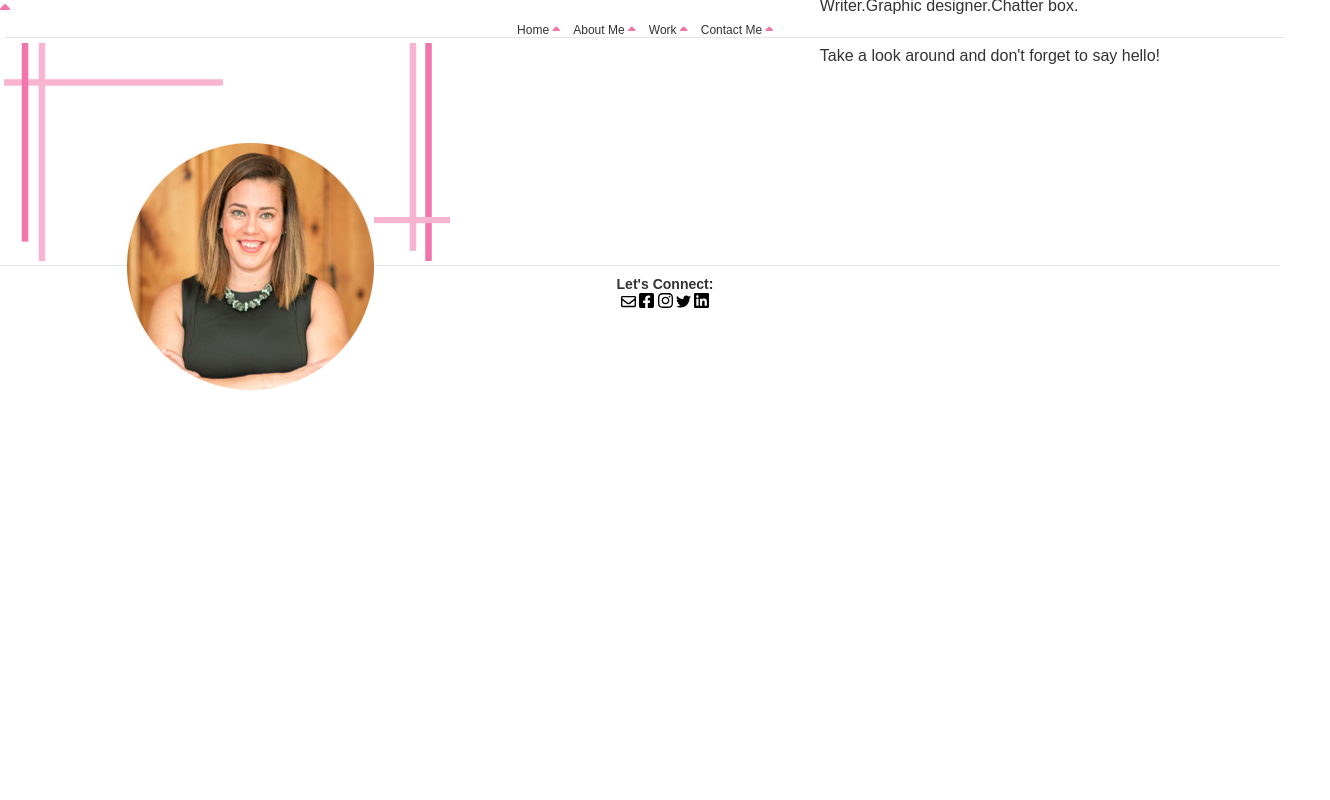
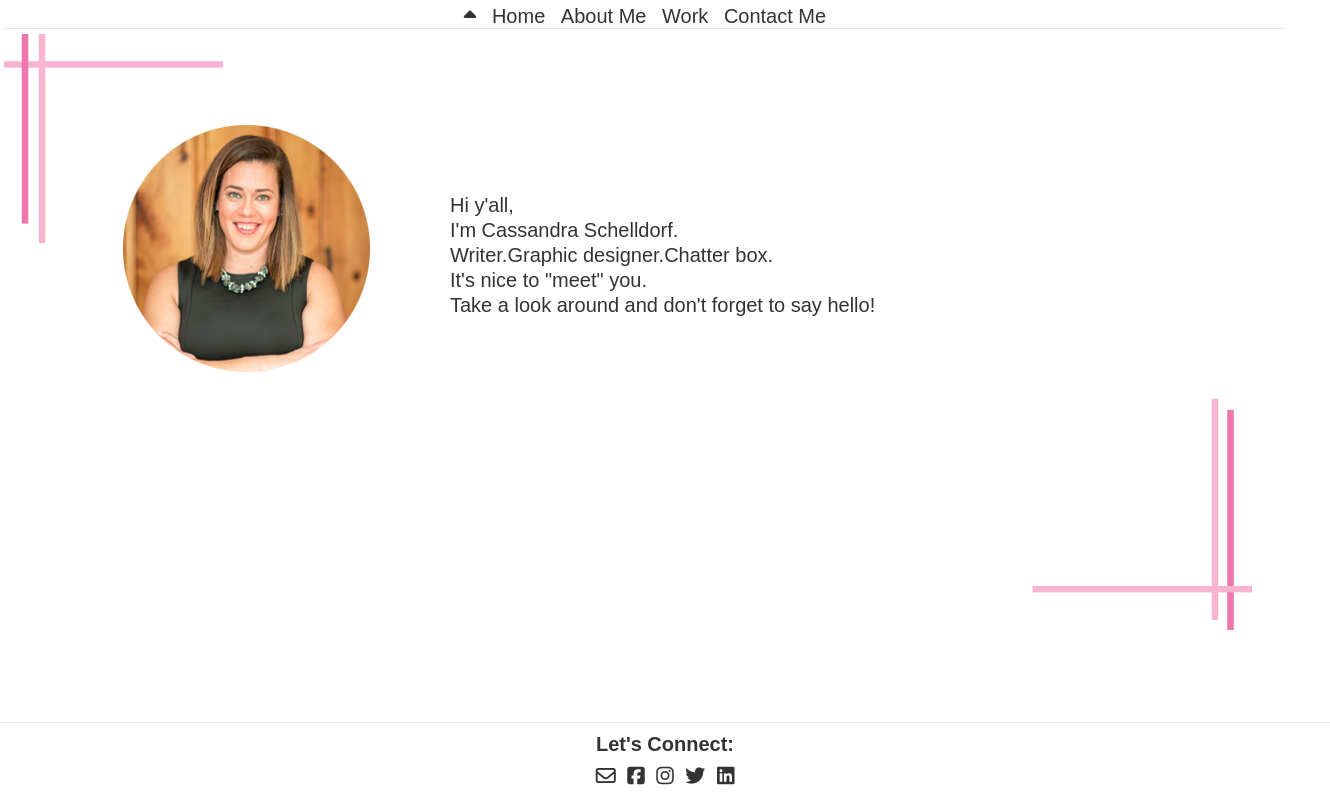
Before and after one commit to cschelldorf/P3-Schelldorf-Cassandra, a plain HTML site: page index.html in a window 1280 px wide. Shown: the whole page, 1330 px wide, since content can reach past the window. Drawn offline with Linux system fonts and the light colour scheme; a web font is replaced by a local one.

Commit message:
fixing pink images, removed favicons

```diff
--- a/css/style.css
+++ b/css/style.css
@@ -4,6 +4,7 @@
   padding: 0;
   border: 0;
   font-family: 'Merriweather-Regular', sans-serif;
+  font-size: 20px;
   color: #333333;
 }
 
@@ -17,13 +18,16 @@ html, body {
 }
 
 /*--Images CSS --*/
-img upperleft{
-  margin: 25px;
+img.upperleft{
+  position: relative;
+  margin-left: 13px;
+  margin-top: 45px;
 }
 
-img bottomright {
-  position: relative;
-  margin-left: 705px;
+img.bottomright {
+    position: relative;
+    float: right;
+    margin-right: 13px;
 }
 
 /*Font CSS--*/
@@ -40,7 +44,7 @@ img bottomright {
 /*-- Navigation CSS --*/
 
 nav{
-  font-size: 12px;
+  font-size: 20px;
   position: fixed;
   padding: 5px;
   background: white;
@@ -55,7 +59,12 @@ nav a{
 }
 
 /* selected link */
-a:active {
+nav a:active {
+  color: #0000FF;
+}
+
+/* Current/active navbar link */
+.active {
   color: #0000FF;
 }
 
@@ -74,7 +83,7 @@ li a:hover {
 }
 
 /*-- custom styling for specific icons --*/
-.fa-caret-up {
+.fas fa-caret-up {
  color: #F075AC;
 }
 
@@ -105,11 +114,16 @@ img#cass-circle {
 }
 
 .intro {
-    float: right;
-    margin-right: 120px;
-    margin-top: -75px;
+    position: relative;
+    left: 450px;
+    bottom: 55px;
 }
 
+img.bottomright {
+  position: fixed;
+  right: 15px;
+  top: 395px;
+}
 
 /*--Contact Form--*/
 form.contact_form{
@@ -180,17 +194,19 @@ input[type="submit"] {
 footer{
   padding: 10px 25px;
   text-align: center;
-  font-size: 12px;
+  font-size: 16px;
   color: #333333;
   border-top: 1px solid #e7e7e7;
   width: 100%;
+  position: absolute;
+  background: white;
+  display: block;
+  margin-top: 275px;
+  bottom: 0px;
 }
 
-footer img{
-  width: 15px;
+footer a{
+  color: #333333;
+  padding: 3px;
+  font-size: 30px;
 }
-
-container.social a img{
-  padding: 3px;
-  color: #333333;
-}
--- a/index.html
+++ b/index.html
@@ -23,27 +23,26 @@
 
     <link rel="icon" type="image/ico" href="images/fav.png"/>
 
-    <!--Nav-->
-    <i class="fas fa-caret-up"></i>
-
   </head>
 
   <body>
     <header>
       <nav>
         <ul>
-          <li><a href="https://www.cassandraschelldorf.com/index.html">Home <i class="fas fa-caret-up"></i></a></li>
-          <li><a href="https://www.cassandraschelldorf.com/aboutme.html">About Me <i class="fas fa-caret-up"></i></a></li>
-          <li><a href="https://www.cassandraschelldorf.com/work.html">Work <i class="fas fa-caret-up"></i></a></li>
-          <li><a href="https://www.cassandraschelldorf.com/contact.html">Contact Me <i class="fas fa-caret-up"></i></a></li>
+          <a class="active" href="#"><i class="fas fa-caret-up"></i></a>
+          <li><a href="https://www.cassandraschelldorf.com/index.html">Home</a></li>
+          <li><a href="https://www.cassandraschelldorf.com/aboutme.html">About Me</a></li>
+          <li><a href="https://www.cassandraschelldorf.com/work.html">Work</a></li>
+          <li><a href="https://www.cassandraschelldorf.com/contact.html">Contact Me</a></li>
         </ul>
       </nav>
     </header>
 
     <main>
+      <div class="home">
         <img id="upperleft" img src="images/upperleft.png" alt="Upper Left Pink Design" title="Upper Left Pink Design" width=223 x 243px />
 
-      <container id="home" >
+        <container class="welcome" >
           <img id="cass-circle" <img src="images/cass-circle.png" alt="Cassie Schelldorf Head Shot Full Color" title="Cassie Schelldorf Headshot Full Color" />
           <div class="intro">
           <p>Hi y'all,<p>
@@ -55,18 +54,19 @@
           </div>
         </container>
 
-      <img id="bottomright" img src="images/bottomright.png" alt="Bottom Right Pink Design" title="Bottom Right Pink Design" width=223 x 243px/>
+        <img class="bottomright" img src="images/bottomright.png" alt="Bottom Right Pink Design" title="Bottom Right Pink Design" width=223 x 243px/>
+      </div>
     </main>
 
 
     <footer>
       <div class="social">
         <h3>Let's Connect:</h3>
-        <a href="mailto:cassie7@ufl.edu" target=_blank><img src="images/envelope-regular.svg" alt="Envelope" title="Envelope"/></a>
-        <a href="https://www.facebook.com/caschelldorf/" target=_blank><img src="images/facebook-square-brands.svg" alt="Facebook" title="Facebook"/></a>
-        <a href="https://www.instagram.com/withwingsandroots/?hl=en" target=_blank><img src="images/instagram-brands.svg" alt="Instagram" title="Instagram"/></a>
-        <a href="https://twitter.com/cschelldorf" target=_blank><img src="images/twitter-brands.svg" alt="Twitter" title="Twitter"/></a>
-        <a href="https://www.linkedin.com/in/cassandraanneschelldorf/" target=_blank><img src="images/linkedin-brands.svg" alt="LinkedIn" title="LinkedIn"/></a>
+        <a href="mailto:cassie7@ufl.edu" target=_blank><i class="far fa-envelope"></i></a>
+        <a href="https://www.facebook.com/caschelldorf/" target=_blank><i class="fab fa-facebook-square"></i></a>
+        <a href="https://www.instagram.com/withwingsandroots/?hl=en" target=_blank><i class="fab fa-instagram"></i></a>
+        <a href="https://twitter.com/cschelldorf" target=_blank><i class="fab fa-twitter"></i></a>
+        <a href="https://www.linkedin.com/in/cassandraanneschelldorf/" target=_blank><i class="fab fa-linkedin"></i></a>
       </div>
     </footer>
   </body>
```
Also changed, not shown: android-chrome-192x192.png (deleted), android-chrome-512x512.png (deleted), apple-touch-icon.png (deleted), favicon-16x16.png (deleted), favicon-32x32.png (deleted), favicon.ico (deleted), site.webmanifest (deleted). Lines whose indentation alone changed are shown as unchanged.
